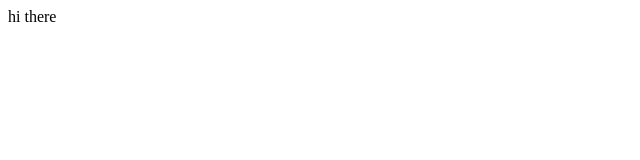
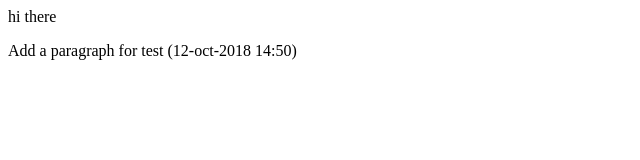
Before and after one commit to MauFerruscaG5M/testing, a plain HTML site: page index.html in a window 1280 px wide. Shown: the whole page, without its empty margins (0-640 px from the left). Drawn offline with Linux system fonts and the light colour scheme.

Commit message:
prueba joss

```diff
--- a/index.html
+++ b/index.html
@@ -1 +1,3 @@
 hi there
+
+<p>Add a paragraph for test (12-oct-2018 14:50)</p>
```
